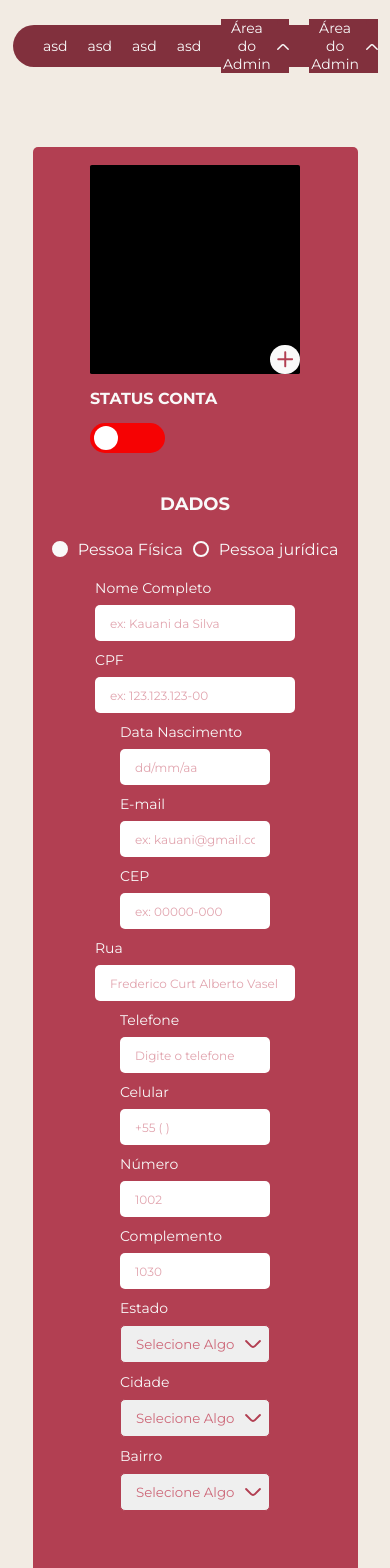
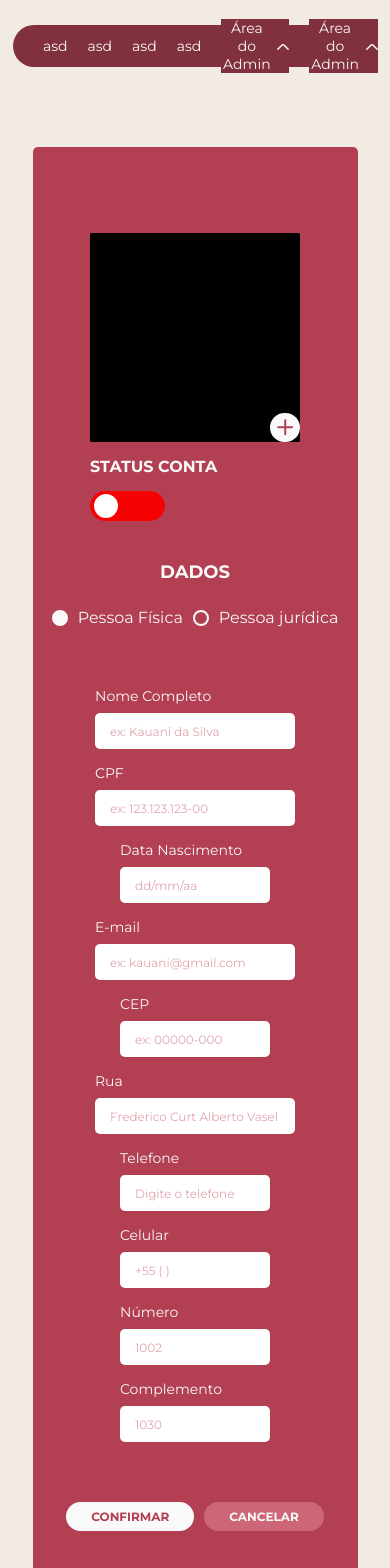
Before and after one commit to GabrielvMarinho/HAV-FrontEnd, a Next.js app: page /manage/owners/add in a window 390 px wide. Shown: the top 1568 px of the page. Built offline with nearby package versions, Linux system fonts and the light colour scheme.

Commit message:
FormAddUserOwner finalizado

```diff
--- a/app/components/Forms/FormAddUserOwner.tsx
+++ b/app/components/Forms/FormAddUserOwner.tsx
@@ -5,13 +5,21 @@ import InputDropdown from "../Inputs/InputDropdown";
 import InputText from "../Inputs/InputText";
 import Button from "../Inputs/Button";
 import Modal from "../Modal/Modal";
-import { useState } from "react";
+import { useState, useEffect } from "react";
 import ToggleButton from "../Inputs/ToggleButton";
 import RadioButton from "../Inputs/RadioButton";
 import ButtonUploadPhoto from "../Inputs/ButtonUploadPhoto";
 import ButtonBackAPoint from "../Inputs/ButtonBackAPoint";
 
 export default function FormAddUserOwner() {
+
+    const [isMobile, setIsMobile] = useState(window.innerWidth < 992);
+
+    useEffect(() => {
+        const handleResize = () => setIsMobile(window.innerWidth < 992);
+        window.addEventListener("resize", handleResize);
+        return () => window.removeEventListener("resize", handleResize);
+    }, []);
 
     const [isModalOpen, setIsModalOpen] = useState(false);
     const [pendingFormData, setPendingFormData] = useState<{ [key: string]: FormDataEntryValue } | null>(null);
@@ -22,17 +30,19 @@ export default function FormAddUserOwner() {
 
         const formObject = Object.fromEntries(formData.entries()); // Converte para objeto
         console.log("Formulário enviado:", formObject);
-        setPendingFormData(formObject);
-        setIsModalOpen(true);
+        setPendingFormData(formObject); // Atualiza o estado com os dados preenchidos
+
+        console.log("Abrindo Modal");
+        setIsModalOpen(true); // Abre o modal
     };
+
 
 
     const addOwner = async function () {
         if (!pendingFormData) return;
-
-        const formData = pendingFormData;
-        const formObject = Object.fromEntries(formData.entries());
-        console.log(formObject)
+        // chamar a api
+        setIsModalOpen(false);
+        console.log("Enviando formulário com os dados:", pendingFormData);
     }
 
     const inputsDesktop = [
@@ -52,7 +62,7 @@ export default function FormAddUserOwner() {
         { name: "nome_completo", size: "medium", text: "Nome Completo", placeholder: "ex: Kauani da Silva", id: "nome_completo" },
         { name: "cpf", size: "medium", text: "CPF", placeholder: "ex: 123.123.123-00", id: "cpf" },
         { name: "data_nascimento", size: "small", text: "Data Nascimento", placeholder: "dd/mm/aa", id: "data_nascimento" },
-        { name: "email", size: "small", text: "E-mail", placeholder: "ex: kauani@gmail.com", id: "email" },
+        { name: "email", size: "medium", text: "E-mail", placeholder: "ex: kauani@gmail.com", id: "email" },
         { name: "cep", size: "small", text: "CEP", placeholder: "ex: 00000-000", id: "cep" },
         { name: "rua", size: "medium", text: "Rua", placeholder: "Frederico Curt Alberto Vasel", id: "rua" },
         { name: "telefone", size: "small", text: "Telefone", placeholder: "Digite o telefone", id: "telefone" },
@@ -111,53 +121,36 @@ export default function FormAddUserOwner() {
                         <p style={{ fontSize: "var(--text-m)", fontWeight: 700, color: "var(--text-white)" }}>DADOS</p>
                         <RadioButton />
                     </div>
-                    <div className="inputArticleDesktop ">
-                        {inputsDesktop.map((input) => (
+                    <div className="inputArticle">
+                        {isMobile ? (
+                            inputsMobile.map((input) => (
                                 <InputText
-                                key={input.id}  // Sempre adicione uma chave única
+                                    key={input.id}
                                     name={input.name}
                                     size={input.size}
                                     placeholder={input.placeholder}
                                     text={input.text}
                                     id={input.id}
                                 />
-                        ))}
-
-                        {inputDropdown.map((input) => (
-                            input &&
-                            <InputDropdown
-                                name={input.name}
-                                size={input.size}
-                                text={input.text}
-                                id={input.id}
-                                options={input.options}
-                            />
-                        ))}
-                    </div>
-                    <div className="inputArticleMobile">
-                        {inputsMobile.map((input) => (
-                            input &&
+                            ))
+                        ) : (
+                            inputsDesktop.map((input) => (
                                 <InputText
+                                    key={input.id}
                                     name={input.name}
                                     size={input.size}
                                     placeholder={input.placeholder}
                                     text={input.text}
                                     id={input.id}
                                 />
-                        ))}
-                        {inputDropdown.map((input) => (
-                            input &&
-                            <InputDropdown
-                                name={input.name}
-                                size={input.size}
-                                text={input.text}
-                                id={input.id}
-                                options={input.options}
-                            />
-                        ))}
+                            ))
+                        )}
+
                     </div>
                     <div className="divButtonsAceptCancelForms">
-                        <Button size={"small"} text="Confirmar" hover="lightHover" color="var(--box-red-pink)" background="var(--text-white)" />
+                        <Button type="button" size={"small"} text="Confirmar" hover="lightHover" color="var(--box-red-pink)"
+                            background="var(--text-white)"
+                            onClick={() => setIsModalOpen(true)} />
                         <ButtonBackAPoint size={"small"} text="Cancelar" hover="darkHover" color="var(--text-white)" background="var(--text-light-red)" />
                     </div>
                 </article>
@@ -172,7 +165,6 @@ export default function FormAddUserOwner() {
                     onClose={() => setIsModalOpen(false)}
                     onConfirm={addOwner}
                 />
-
             </form>
         </>
     )
--- a/app/components/Forms/css/style.css
+++ b/app/components/Forms/css/style.css
@@ -13,7 +13,7 @@
     justify-content: center;
 }
 
-.inputArticleDesktop {
+.inputArticle {
     display: flex;
     flex-wrap: wrap;
     width: 500px;
@@ -53,19 +53,18 @@
         height: 1450px;
         flex-direction: column;
         gap: 40px;
+        margin: 0 auto;
     }
 
     .inputArticleDesktop{
         display: none;
     }
 
-    .inputArticleMobile{
-        display: flex;
+    .inputArticle{
         flex-direction: column;
-        flex-wrap: wrap;
-        width: 500px;
         align-items: center;
-        gap: 10px;
+        gap: 15px;
+        margin-top: 40px;
     }
     .imgPerson {
         width: 210px;
--- a/app/components/Inputs/Button.tsx
+++ b/app/components/Inputs/Button.tsx
@@ -1,12 +1,14 @@
 import './css/style.css';
 
-export default function Button(props: {size: string; text:string; hover :string; color :string, background :string}){
+export default function Button(props: {type :"button"|"submit"|"reset";
+    size: string; text:string; hover :string; color :string, background :string; onClick?: () => void}) {
 
     return (
         <button
-            type="submit"
+            type={props.type}
             className={`${props.size}Button button ${props.hover}`}
             style={{color: props.color, backgroundColor: props.background }}
+            onClick={props.onClick}
         >
             {props.text.toUpperCase()}
         </button>
```
Lines whose indentation alone changed are shown as unchanged.
